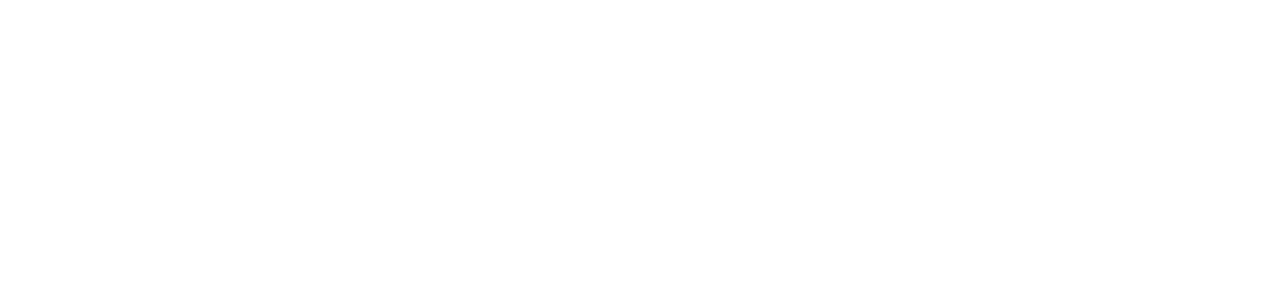
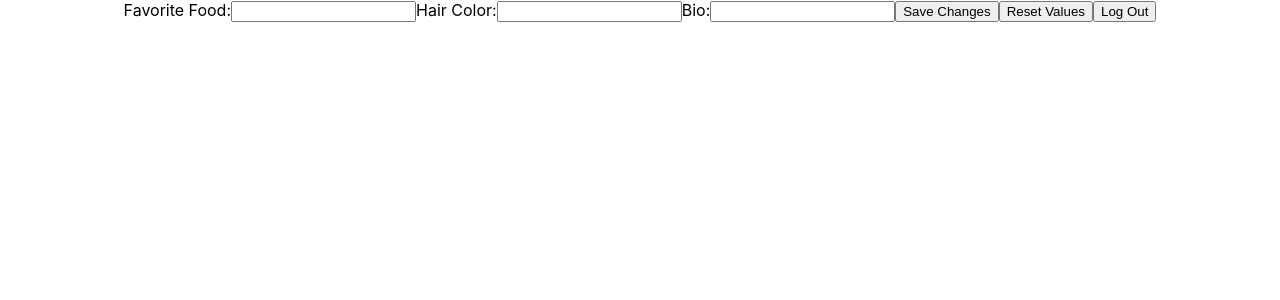
Before and after one commit to JohanFernandoLema/authenticationApp, a React (Create React App) app in the folder client/: page / in a window 1280 px wide. Before the commit this address had no page. Shown: the top 300 px of the page. Built offline with nearby package versions, Linux system fonts and the light colour scheme.

Commit message:
user info page imported and exported towards app file - working

```diff
--- a/client/src/App.js
+++ b/client/src/App.js
@@ -1,6 +1,7 @@
 import './App.css'
 import LoginPage from './pages/Login.js'
 import RegisterPage from './pages/Register.js'
+import UserInfoPage from './pages/UserInfoPage.js'
 import { Route, Routes, BrowserRouter } from 'react-router-dom'
 
 function App() {
@@ -8,6 +9,7 @@
     <div className="App">
       <BrowserRouter>
         <Routes>
+          <Route path="/" element={<UserInfoPage />} />
           <Route path={'/login'} element={<LoginPage />} />
           <Route path={'/register'} element={<RegisterPage />} />
         </Routes>
```
